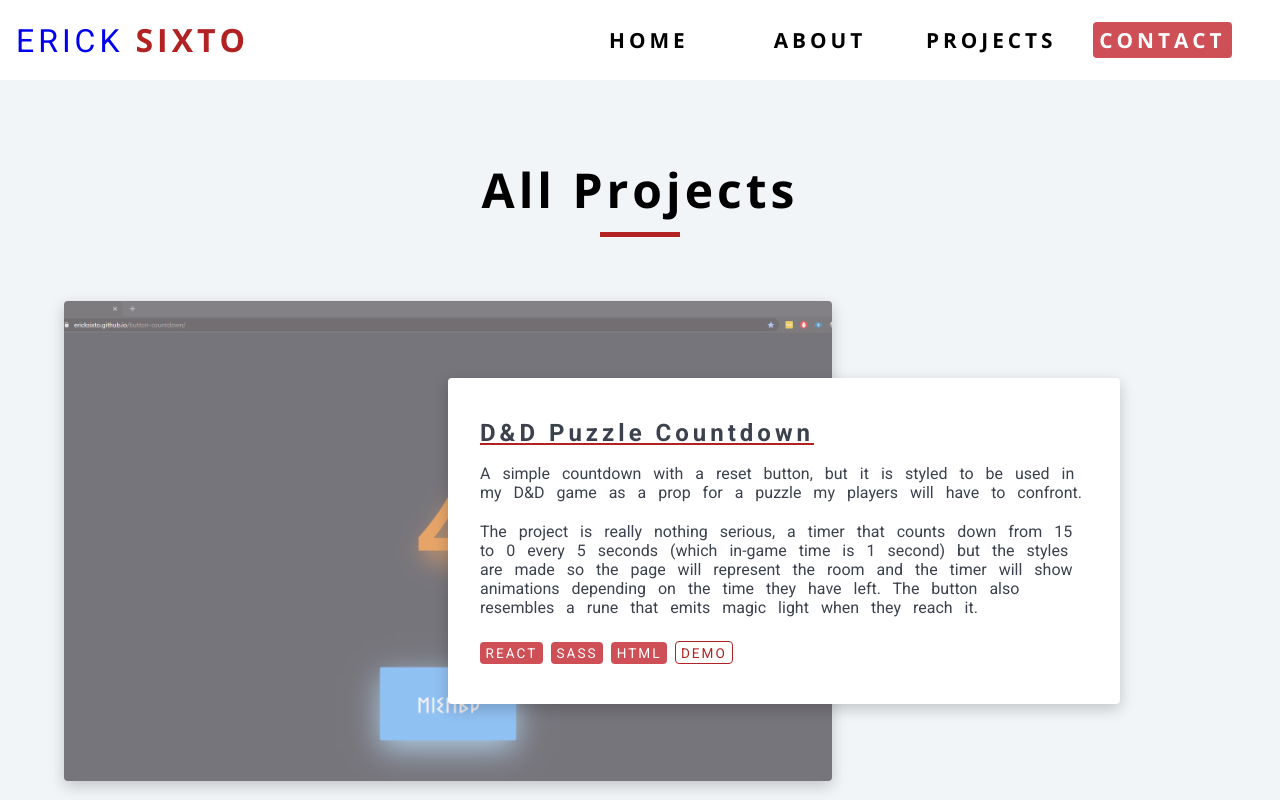
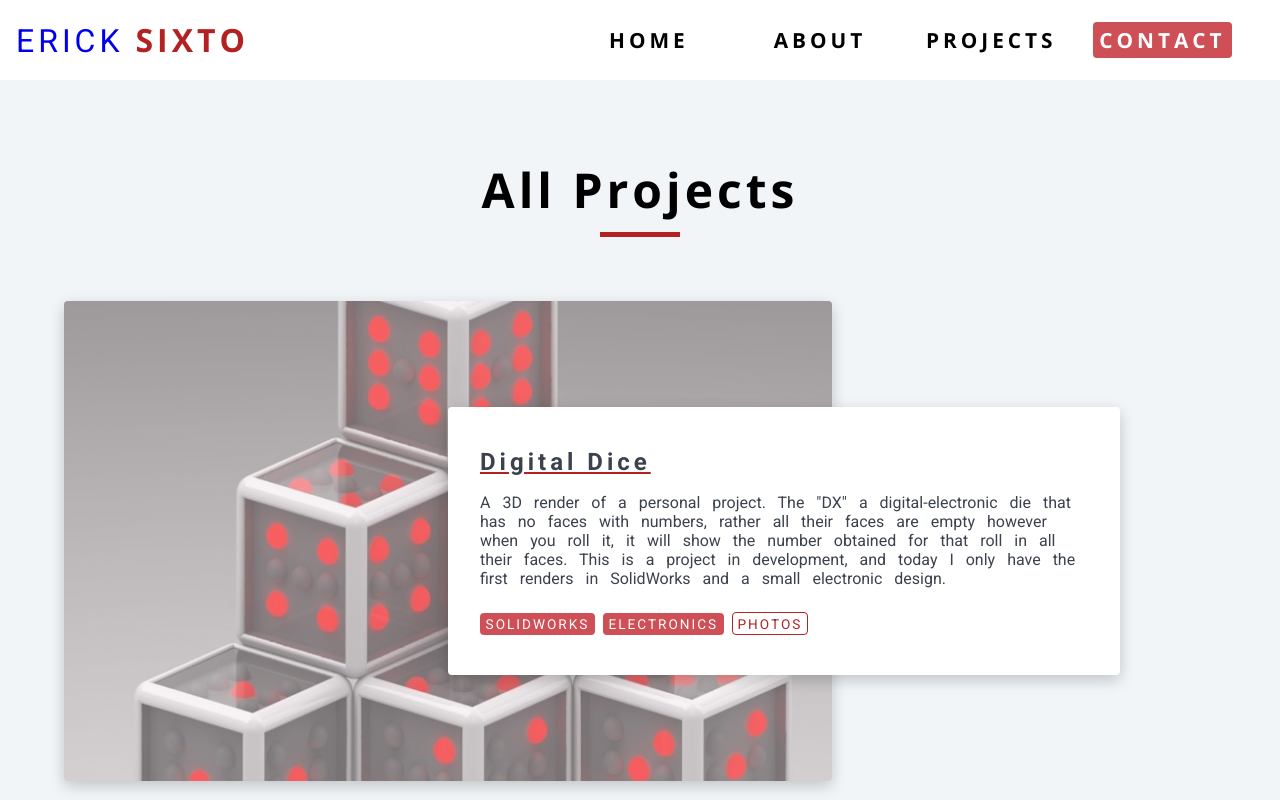
Before and after one commit to Ksquare-University/ericksixto-porftoliopage, a React (Create React App) app: page /ericksixto-porftoliopage/projects in a window 1280 px wide. Shown: the top 800 px of the page. Built offline with nearby package versions, Linux system fonts and the light colour scheme.

Commit message:
DC and Levitator projects added

```diff
--- a/src/pages/projects.jsx
+++ b/src/pages/projects.jsx
@@ -7,6 +7,8 @@ import reactproject from "../images/reactproject.jpg";
 import Drone from "../images/Drone.jpg";
 import Medal from "../images/Medal.jpg";
 import Countdown from "../images/Countdown.png";
+import dx1 from "../images/dx1.jpg";
+import levitadorreal from "../images/levitadorreal.jepg";
 import "./projects.styles.scss";
 
 const Projects = () => {
@@ -18,6 +20,36 @@ const Projects = () => {
           <div className="underline" />
         </div>
         <div className="section-center projects-center">
+          <article className="project" id="puzzle-countdown">
+            <div className="project-img">
+              <img src={dx1} alt="Digital Dice" />
+            </div>
+            <div className="project-info">
+              <h3 className="project-title">Digital Dice</h3>
+
+              <p className="project-description">
+                A 3D render of a personal project. The "DX" a digital-electronic
+                die that has no faces with numbers, rather all their faces are
+                empty however when you roll it, it will show the number obtained
+                for that roll in all their faces. This is a project in
+                development, and today I only have the first renders in
+                SolidWorks and a small electronic design.
+              </p>
+
+              <div className=" project-stack">
+                <span className="stack-skill">SolidWorks</span>
+                <span className="stack-skill">Electronics</span>
+                <a
+                  href="https://drive.google.com/drive/folders/19JfVHQEXSabWghpfX-wgsiYS00SbDvbS?usp=sharing"
+                  className="stack-skill-demo"
+                  target="_blank"
+                  rel="noopener noreferrer"
+                >
+                  PHOTOS
+                </a>
+              </div>
+            </div>
+          </article>
           <article className="project" id="puzzle-countdown">
             <div className="project-img">
               <img src={Countdown} alt="Puzzle Countdown" />
@@ -290,6 +322,40 @@ const Projects = () => {
 
           <article className="project" id="medals">
             <div className="project-img">
+              <img src={levitadorreal} alt="Levitator" />
+            </div>
+            <div className="project-info">
+              <h3 className="project-title">Pneumatic levitator</h3>
+
+              <p className="project-description">
+                An analogic control project consists of a pneumatic levitator
+                that pushes a small ball into the air within a tube and
+                maintains the ball at the desired position.
+              </p>
+              <p className="project-description">
+                The project is a showcase of how a control system works, using a
+                PDI analogic control circuit to give the desired current at the
+                fans so the ball stays at the desired position.
+              </p>
+
+              <div className=" project-stack">
+                <span className="stack-skill">Control</span>
+                <span className="stack-skill">Electronics</span>
+
+                <a
+                  href="https://drive.google.com/drive/folders/1BGcM_fs0uXIcigE9nb8tnf8hGhapez9_?usp=sharing"
+                  className="stack-skill-demo"
+                  target="_blank"
+                  rel="noopener noreferrer"
+                >
+                  Photos
+                </a>
+              </div>
+            </div>
+          </article>
+
+          <article className="project" id="medals">
+            <div className="project-img">
               <img src={Medal} alt="Medal" />
             </div>
             <div className="project-info">
```
Also changed, not shown: src/images/dx1.jpg (added), src/images/levitadorreal.jpeg (added).
